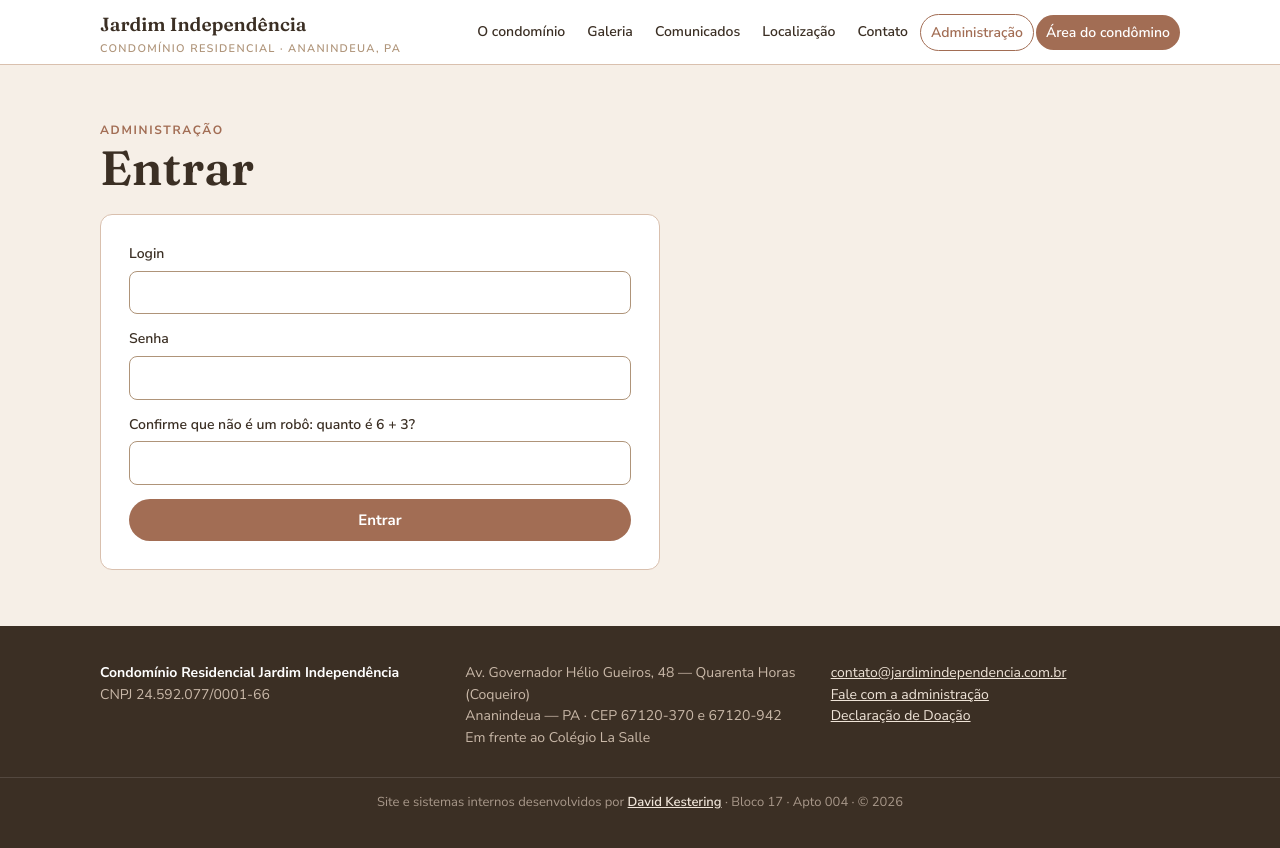
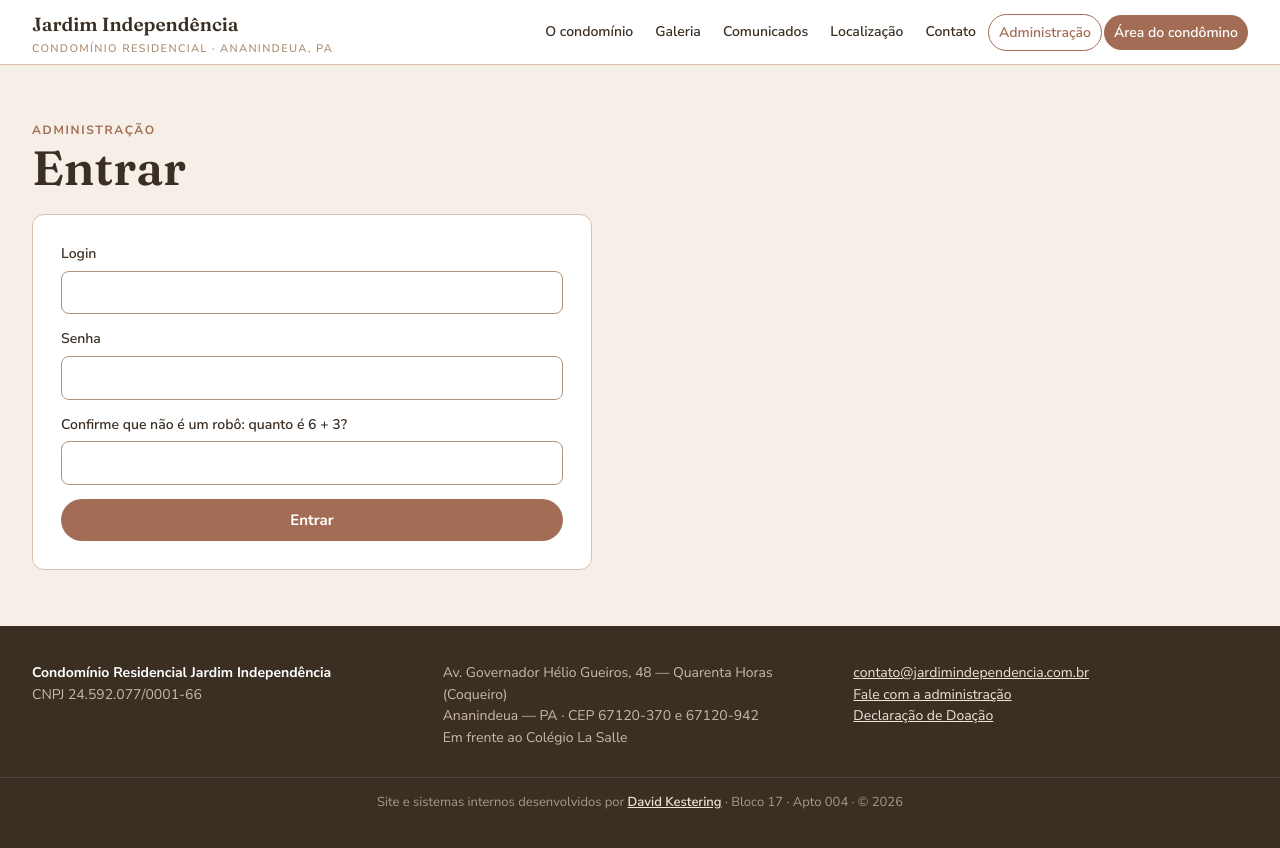
Before and after one commit to davidkestering/jardimindependencia.com.br, a FastAPI app: page /admin/login?next=/admin/assembleias in a window 1280 px wide. Run offline with FastAPI, Linux system fonts and the light colour scheme; parts of the project's set-up code (start-up, migrations or seed data) failed here and were passed over.

Commit message:
style: área interna (admin e condômino) usa a largura toda da tela; nomes longos quebram na tabela

```diff
--- a/app/static/css/site.css
+++ b/app/static/css/site.css
@@ -7,6 +7,9 @@ img{max-width:100%;display:block}
 h1,h2,h3{font-family:Fraunces,Georgia,serif;font-weight:600;line-height:1.15;text-wrap:balance;margin:0 0 .4em}
 h1{font-size:clamp(30px,4.5vw,48px)}h2{font-size:clamp(24px,3vw,34px)}h3{font-size:20px}
 .container{max-width:1120px;margin:0 auto;padding:0 20px}
+/* área interna (admin e condômino): usa a largura toda da tela */
+.interno .container{max-width:none;padding:0 max(20px,2.5vw)}
+.interno td{overflow-wrap:anywhere}
 .eyebrow{font-size:12px;letter-spacing:.14em;text-transform:uppercase;color:var(--terracota);font-weight:700}
 /* header */
 .topo{background:var(--branco);border-bottom:1px solid var(--bege-claro);position:sticky;top:0;z-index:5}
--- a/app/templates/base.html
+++ b/app/templates/base.html
@@ -18,7 +18,7 @@
 <link rel="apple-touch-icon" href="/static/img/icon-192.png">
 {% block head %}{% endblock %}
 </head>
-<body>
+<body{% if request.url.path.startswith(('/admin','/morador')) %} class="interno"{% endif %}>
 <header class="topo">
   <div class="container">
     <a class="marca" href="/">Jardim Independência<small>Condomínio residencial · Ananindeua, PA</small></a>
```
